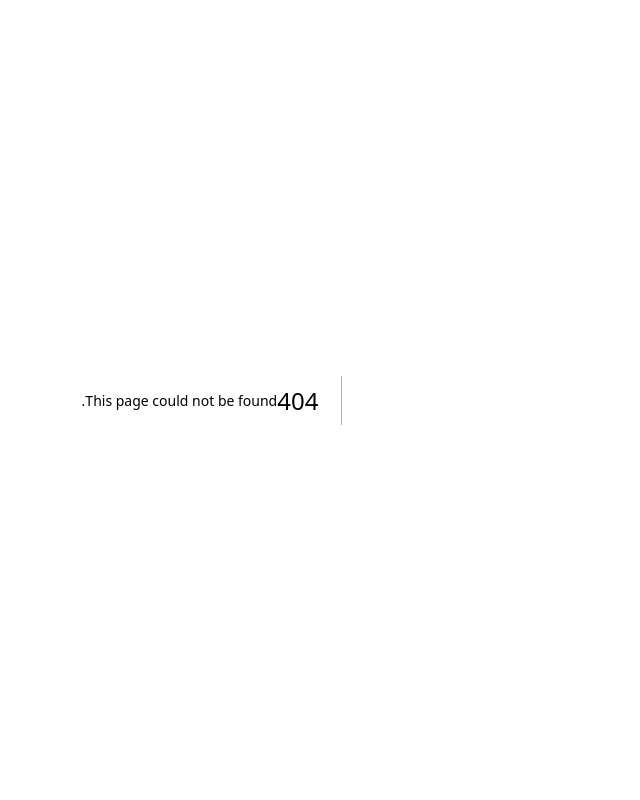
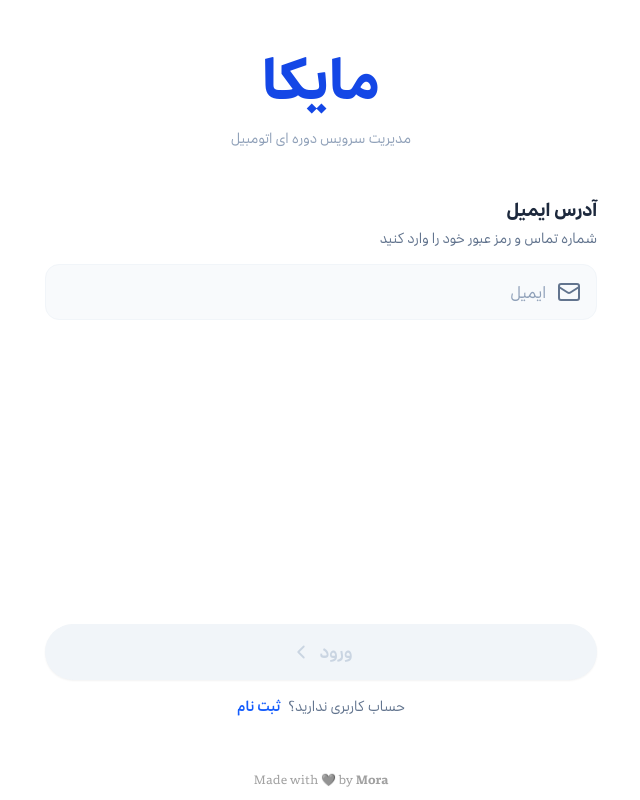
Before and after one commit to Re9iNee/myca, a Next.js app: page /forget-password in a window 1280 px wide. Before the commit this address had no page. Shown: the whole page, without its empty margins (460-1100 px from the left). Built offline with nearby package versions, Linux system fonts and the light colour scheme.

Commit message:
feat: added forget password page

```diff
--- /dev/null
+++ b/src/app/forget-password/page.tsx
@@ -0,0 +1,99 @@
+"use client";
+
+import { Button } from "@/components/ui/button";
+import { Input } from "@/components/ui/input";
+import { ChevronLeft, EyeIcon, EyeOff, Lock, Mail } from "lucide-react";
+import Link from "next/link";
+import { useRouter } from "next/navigation";
+import { useState } from "react";
+import { SubmitHandler, useForm } from "react-hook-form";
+import { Car } from "../../../generated/prisma";
+
+type Inputs = {
+  email: string;
+};
+
+export default function LoginForm() {
+  const router = useRouter();
+  const [pending, setPending] = useState<boolean>(false);
+  const { register, handleSubmit, formState } = useForm<Inputs>();
+
+  const onSubmit: SubmitHandler<Inputs> = async (data) => {
+    setPending(true);
+
+    const result = await fetch("/api/login/", {
+      method: "POST",
+      body: JSON.stringify({
+        email: data.email,
+      }),
+    });
+    const car: Car = await result.json();
+    router.push("/");
+    setPending(false);
+  };
+  const [isVisible, setIsVisible] = useState<boolean>(false);
+  const toggleVisibility = () => setIsVisible((prevState) => !prevState);
+  return (
+    <div className="h-screen">
+      <form
+        onSubmit={handleSubmit(onSubmit)}
+        className="flex h-full flex-col px-6 pt-9"
+      >
+        <div className="flex flex-col gap-y-2 text-center">
+          <h1 className="text-[56px] font-bold text-blue-700">مایکا</h1>
+          <h3 className="text-sm text-slate-400">
+            مدیریت سرویس دوره ای اتومبیل
+          </h3>
+        </div>
+        <div className="flex w-full flex-col pt-12">
+          <div className="flex flex-col gap-y-1">
+            <h4 className="text-lg font-bold text-slate-800">آدرس ایمیل</h4>
+            <h6 className="text-sm text-slate-500">
+              شماره تماس و رمز عبور خود را وارد کنید
+            </h6>
+          </div>
+
+          <div className="flex flex-col gap-y-3 pt-4">
+            <div className="relative">
+              <Input
+                required
+                type="text"
+                placeholder="ایمیل"
+                className="h-14 ps-12.5 text-base font-semibold text-slate-800 placeholder:font-normal placeholder:text-slate-400"
+                {...register("email")}
+              />
+              <div className="absolute inset-y-0 start-4 flex size-6 h-full items-center justify-center rounded-e-md transition-[color,box-shadow] outline-none focus:z-10 focus-visible:ring-[3px] disabled:pointer-events-none disabled:cursor-not-allowed disabled:opacity-50">
+                <Mail size={24} className="text-slate-500" />
+              </div>
+            </div>
+          </div>
+        </div>
+
+        <div className="mt-auto flex flex-col gap-y-2">
+          <Button
+            type="submit"
+            disabled={pending || !formState.isDirty}
+            className="mt-20 h-[56px] w-full rounded-full bg-linear-to-r from-blue-500 to-blue-600 px-3.5 py-2.5 text-lg font-semibold disabled:bg-slate-100 disabled:bg-none disabled:text-slate-300 disabled:opacity-100"
+          >
+            ورود
+            <ChevronLeft className="size-5.5" />
+          </Button>
+          <div className="flex justify-center gap-x-2 p-2">
+            <p className="text-sm leading-5 text-slate-500">
+              حساب کاربری ندارید؟
+            </p>
+            <Link
+              href={"/sign-up"}
+              className="text-sm leading-5 font-semibold text-blue-600"
+            >
+              ثبت نام
+            </Link>
+          </div>
+        </div>
+        <footer className="mb-3 px-8 pt-12 text-center text-xs leading-4 text-neutral-400">
+          Made with 🩶 by <span className="font-bold">Mora</span>
+        </footer>
+      </form>
+    </div>
+  );
+}
```
